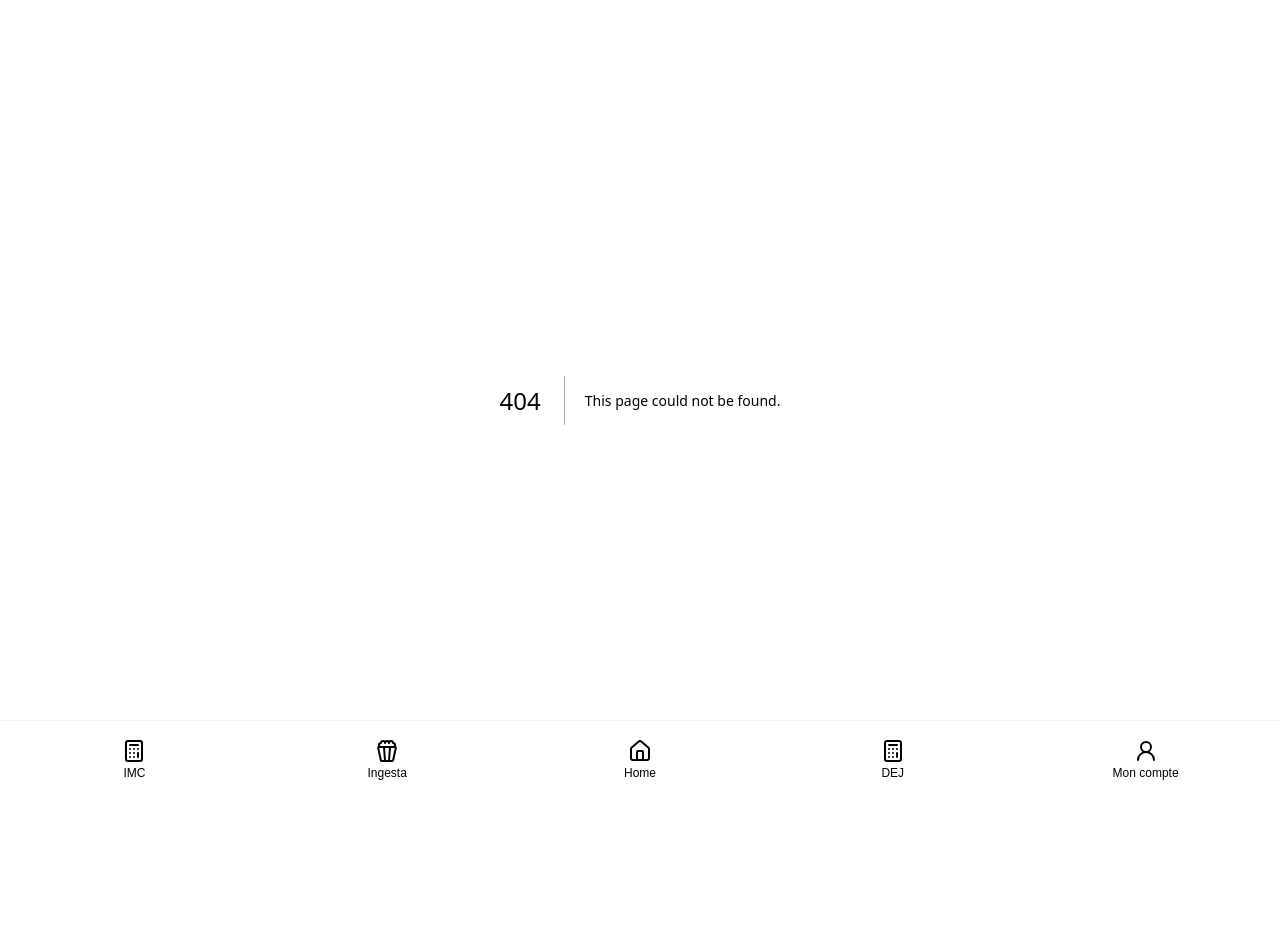
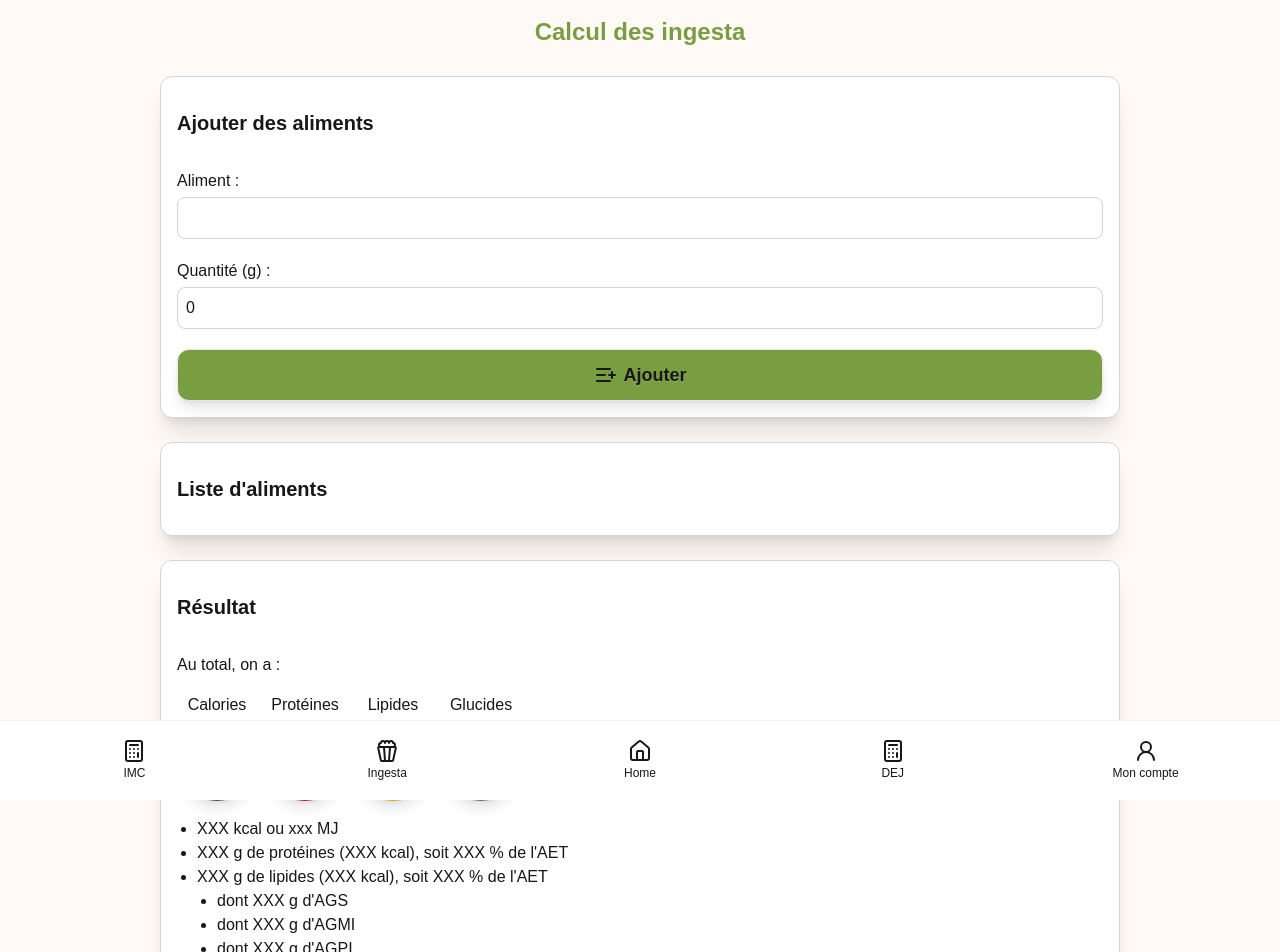
Before and after one commit to Edwige08/dietetic_lab_front, a Next.js app: page /ingesta in a window 1280 px wide. Before the commit this address had no page. Shown: the top 952 px of the page. Before the commit the page ends 880 px from the top, so only its background shows below. Built offline with nearby package versions, Linux system fonts and the light colour scheme.

Commit message:
create: ingesta page (wip)

```diff
--- a/src/app/globals.css
+++ b/src/app/globals.css
@@ -12,6 +12,7 @@
   --orangeColor: #ea843e;
   --yellowLightColor: #faeaac;
   --yellowColor: #ffde59;
+  --yellowSecondColor: #d4ac0b;
   --grayLightColor: #e9e9ea;
   --grayMediumColor: #c8c8c8;
   --grayColor: #494e5f;
--- /dev/null
+++ b/src/app/ingesta/page.tsx
@@ -0,0 +1,9 @@
+import IngestaForm from "@/components/IngestaForm";
+
+export default function Home() {
+    return (
+        <div className="flex flex-col items-center">
+            <IngestaForm />
+        </div>
+    )
+}
--- /dev/null
+++ b/src/components/IngestaForm.tsx
@@ -0,0 +1,155 @@
+'use client'
+
+import { useState } from "react";
+import InputText from "./InputText";
+import Title from "./Title";
+import Input from "./Input";
+import ButtonGreen from "./ButtonGreen";
+import { ListPlus } from "lucide-react";
+import TitleTwo from "./TitleTwo";
+
+export default function IngestaForm() {
+    const [foodWithQuantity, setFoodWithQuantity] = useState({ food: "", quantity: 0 })
+    const [foodTable, setFoodTable] = useState("");
+
+    const handleChange = (event: React.ChangeEvent<HTMLInputElement>) => {
+        const { name, value } = event.target;
+
+        setFoodWithQuantity(prev => ({
+            ...prev,
+            [name]: value
+
+        }))
+    }
+
+    return (
+        <>
+            <Title
+                text="Calcul des ingesta"
+            />
+            <form
+                className="flex flex-col gap-4 p-4 m-3 w-[90%] md:w-[75%] bg-white border border-gray-300 rounded-xl shadow-xl"
+            >
+                <TitleTwo
+                    text="Ajouter des aliments"
+                />
+                <InputText
+                    title="Aliment : "
+                    name="food"
+                    value={foodWithQuantity.food}
+                    onChange={handleChange}
+                />
+                <Input
+                    title="Quantité (g) : "
+                    name="quantity"
+                    value={foodWithQuantity.quantity}
+                    onChange={handleChange}
+                />
+                <ButtonGreen
+                    text="Ajouter"
+                    type="submit"
+                    lucide={ListPlus}
+                />
+
+            </form>
+
+            <div
+                className="flex flex-col gap-4 p-4 m-3 w-[90%] md:w-[75%] bg-white border border-gray-300 rounded-xl shadow-xl"
+            >
+                <TitleTwo
+                    text="Liste d'aliments"
+                />
+            </div>
+
+            <div
+                className="flex flex-col gap-4 p-4 m-3 w-[90%] md:w-[75%] bg-white border border-gray-300 rounded-xl shadow-xl"
+            >
+                <TitleTwo
+                    text="Résultat"
+                />
+                <p>Au total, on a : </p>
+
+                <div className="flex flex-row gap-2">
+                    <div className="flex flex-col gap-1">
+                        <p className="text-center">
+                            Calories
+                        </p>
+                        <div className="flex flex-col justify-center items-center border rounded-full h-20 w-20 shadow-lg border-(--grayColor) bg-(--grayMediumColor)">
+                            <p className="text-center font-bold">
+                                1300
+                                <br />
+                                kcal
+                            </p>
+                        </div>
+                    </div>
+
+                    <div className="flex flex-col gap-1">
+                        <p className="text-center">
+                            Protéines
+                        </p>
+                        <div className="flex flex-col justify-center items-center border rounded-full h-20 w-20 shadow-lg border-(--redSecondColor) bg-(--redLightColor)">
+                            <p className="text-center font-bold">
+                                30 g
+                            </p>
+                        </div>
+                    </div>
+
+                    <div className="flex flex-col gap-1">
+                        <p className="text-center">
+                            Lipides
+
+                        </p>
+                        <div className="flex flex-col justify-center items-center border rounded-full h-20 w-20 shadow-lg border-(--yellowSecondColor) bg-(--yellowLightColor)">
+                            <p className="text-center font-bold">
+                                30 g
+                            </p>
+                        </div>
+                    </div>
+
+                    <div className="flex flex-col gap-1">
+                        <p className="text-center">
+                            Glucides
+
+                        </p>
+                        <div className="flex flex-col justify-center items-center border rounded-full h-20 w-20 shadow-lg border-(--greenSecondColor) bg-(--greenLightColor)">
+                            <p className="text-center font-bold">
+                                30 g
+                            </p>
+                        </div>
+                    </div>
+                </div>
+
+                <ul className="pl-5 list-disc">
+                    <li>
+                        XXX kcal ou xxx MJ
+                    </li>
+                    <li>
+                        XXX g de protéines (XXX kcal), soit XXX % de l'AET
+                    </li>
+                    <li>
+                        XXX g de lipides (XXX kcal), soit XXX % de l'AET
+                    </li>
+                    <ul className="pl-5 list-disc">
+                        <li>
+                            dont XXX g d'AGS
+                        </li>
+                        <li>
+                            dont XXX g d'AGMI
+                        </li>
+                        <li>
+                            dont XXX g d'AGPI
+                        </li>
+                    </ul>
+                    <li>
+                        XXX g de glucides (XXX kcal), soit XXX % de l'AET
+                    </li>
+                    <ul className="pl-5 list-disc">
+                        <li>
+                            dont XXX g de sucres
+                        </li>
+                    </ul>
+                </ul>
+            </div>
+        </>
+    )
+}
--- /dev/null
+++ b/src/components/InputText.tsx
@@ -0,0 +1,22 @@
+import { ChangeEventHandler } from "react";
+
+export default function InputText(props: { title: string, name: string, value: string, onChange?: ChangeEventHandler<HTMLInputElement>, disabled?: boolean, unity?: string }) {
+    return (
+        <div className="flex flex-col gap-1">
+            <label htmlFor={props.name}>
+                {props.title}
+            </label>
+            <input
+                name={props.name}
+                type="string"
+                className="p-2 border border-gray-300 rounded-lg w-full"
+                value={props.value}
+                onChange={props.onChange}
+                required
+                disabled={props.disabled}
+                onFocus={(e) => e.target.select()}
+            />
+            <p>{props.unity}</p>
+        </div>
+    )
+}
```
